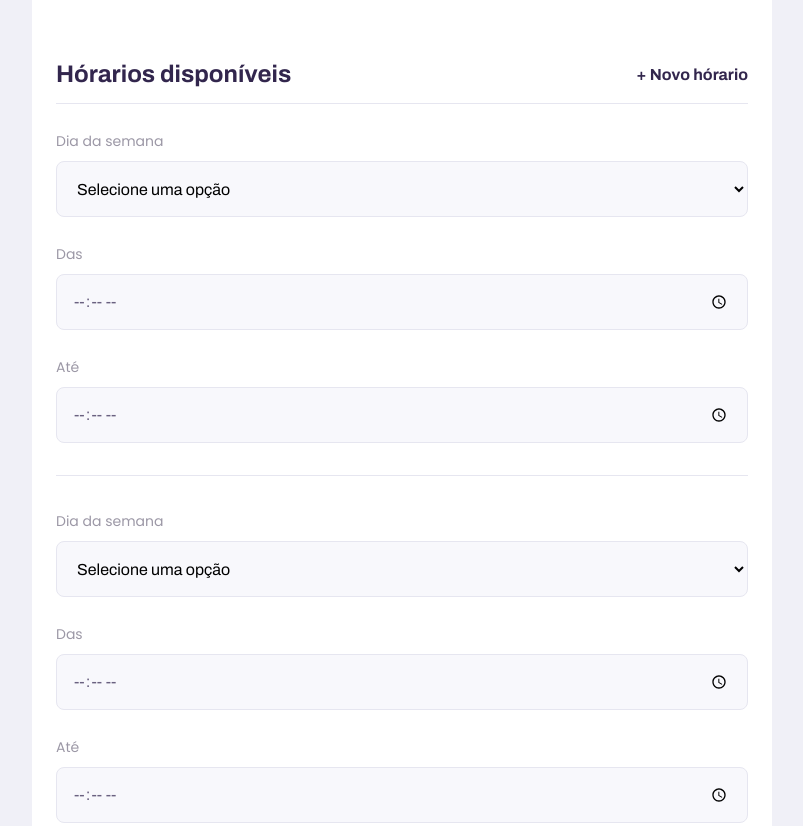
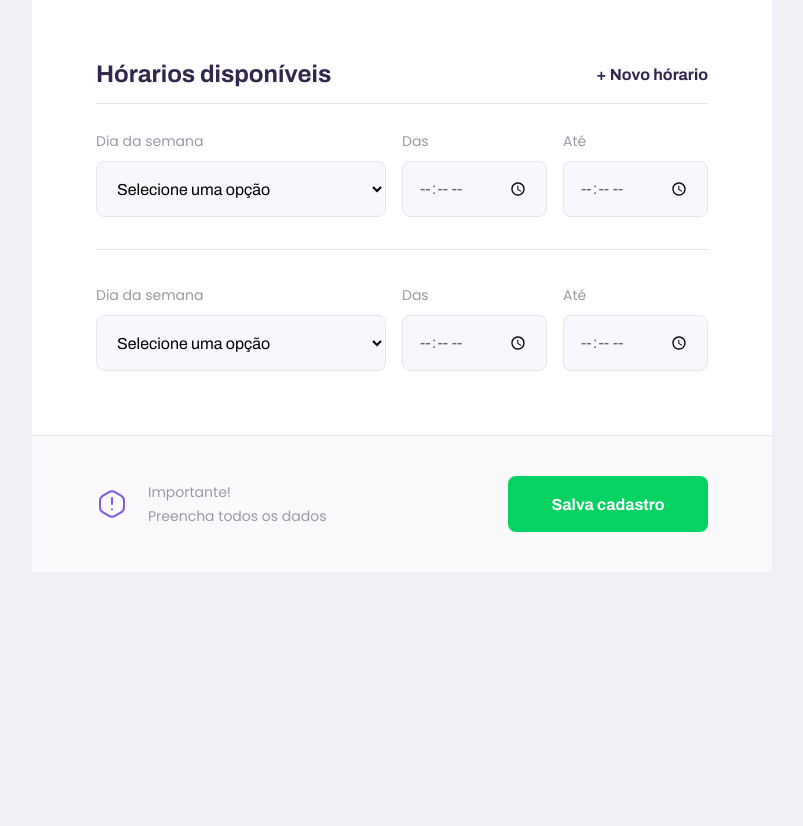
Before and after one commit to WINGLYst4rk/NextLevelWeek, a plain HTML site: page pages/give-classes.html in a window 1280 px wide. Shown: the part 1290-2116 px from the top of the page, without its empty margins (238-1041 px from the left). After the commit the page ends 1862 px from the top, so only its background shows below. Drawn offline with Linux system fonts and the light colour scheme.

Commit message:
Finalização do design

```diff
--- a/pages/give-classes.html
+++ b/pages/give-classes.html
@@ -80,7 +80,7 @@
                     </div>
                 </fieldset>
 
-                <fieldset>
+                <fieldset id="schedule-items">
                     <legend>Hórarios disponíveis
                         <button id="add-time">+ Novo hórario</button>
                     </legend>
--- a/styles/partials/page-give-classes.css
+++ b/styles/partials/page-give-classes.css
@@ -121,4 +121,38 @@
     #page-give-classes #container {
         max-width: 100vw;
     }
+
+    #page-give-classes .page-header .header-content {
+        margin-bottom: 0;
+    }
+
+    #page-give-classes main fieldset {
+        padding: 0 64px;
+    }
+
+    .schedule-item {
+        display: grid;
+        grid-template-columns: 2fr 1fr 1fr;
+        column-gap: 1.6rem;
+    }
+
+    #page-give-classes main #schedule-items .select-block+.input-block,
+    #page-give-classes main #schedule-items .input-block+.input-block {
+        margin-top: 0;
+    }
+
+    #page-give-classes main footer {
+        padding: 40px 64px;
+
+        display: flex;
+        align-items: center;
+        justify-content: space-between;
+    }
+
+    #page-give-classes main footer button {
+        margin-top: 0;
+
+        width: 200px;
+    }
+
 }
```
